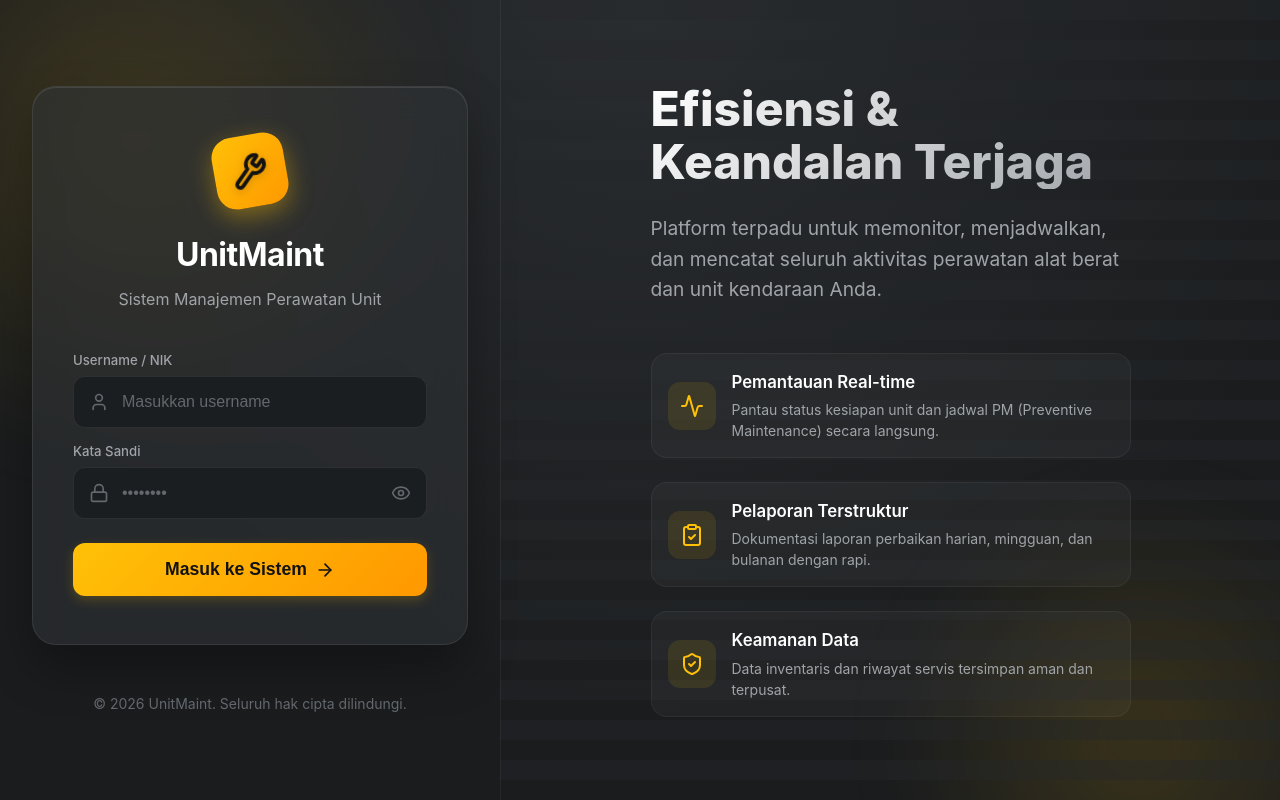
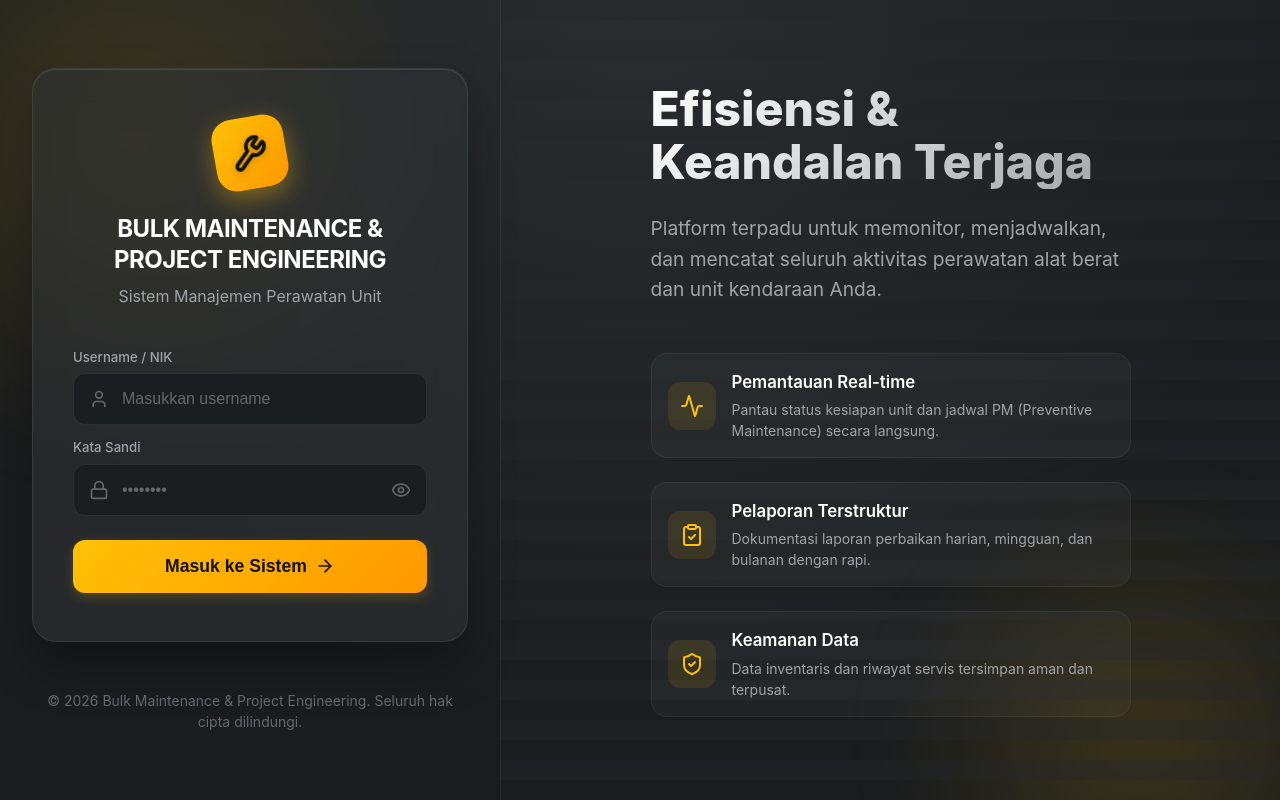
Before and after one commit to mtckmbbsib/bmp.kmb, a React (Vite) app: page /login in a window 1280 px wide. Built offline with nearby package versions, Linux system fonts and the light colour scheme; no server answers.

Commit message:
Update title to BULK MAINTENANCE & PROJECT ENGINEERING

```diff
--- a/src/layouts/MainLayout.jsx
+++ b/src/layouts/MainLayout.jsx
@@ -87,7 +87,7 @@ export default function MainLayout() {
         <div>
           <div className="sidebar-header">
             <WrenchIcon size={28} className="text-yellow" />
-            <span className="sidebar-title">UNITMAINT</span>
+            <span className="sidebar-title" style={{ fontSize: '0.85rem', lineHeight: '1.2', textAlign: 'left' }}>BULK MAINTENANCE &<br/>PROJECT ENGINEERING</span>
           </div>
 
           <div style={{ padding: '1.25rem 1rem', borderBottom: '1px solid rgba(255,255,255,0.05)', marginBottom: '0.5rem' }}>
--- a/src/pages/AddUser.jsx
+++ b/src/pages/AddUser.jsx
@@ -215,7 +215,7 @@ export default function AddUser() {
           <h1 style={{ fontSize: '1.2rem', margin: 0, color: '#ffffff' }}>Manajemen Pengguna</h1>
         </div>
         <p style={{ fontSize: '0.78rem', color: 'var(--color-silver)', margin: 0 }}>
-          Kelola akun yang dapat mengakses sistem UnitMaint
+          Kelola akun yang dapat mengakses sistem Bulk Maintenance & Project Engineering
         </p>
       </div>
 
--- a/src/pages/Login.jsx
+++ b/src/pages/Login.jsx
@@ -53,7 +53,7 @@ export default function Login() {
             <div className="brand-icon-container">
               <WrenchIcon size={36} strokeWidth={2.5} />
             </div>
-            <h1 className="login-title">UnitMaint</h1>
+            <h1 className="login-title" style={{ fontSize: '1.5rem', lineHeight: '1.3' }}>BULK MAINTENANCE &<br/>PROJECT ENGINEERING</h1>
             <p className="login-subtitle">Sistem Manajemen Perawatan Unit</p>
           </div>
 
@@ -130,7 +130,7 @@ export default function Login() {
         </div>
 
         <div className="info-footer">
-          &copy; {new Date().getFullYear()} UnitMaint. Seluruh hak cipta dilindungi.
+          &copy; {new Date().getFullYear()} Bulk Maintenance & Project Engineering. Seluruh hak cipta dilindungi.
         </div>
       </div>
 
```
